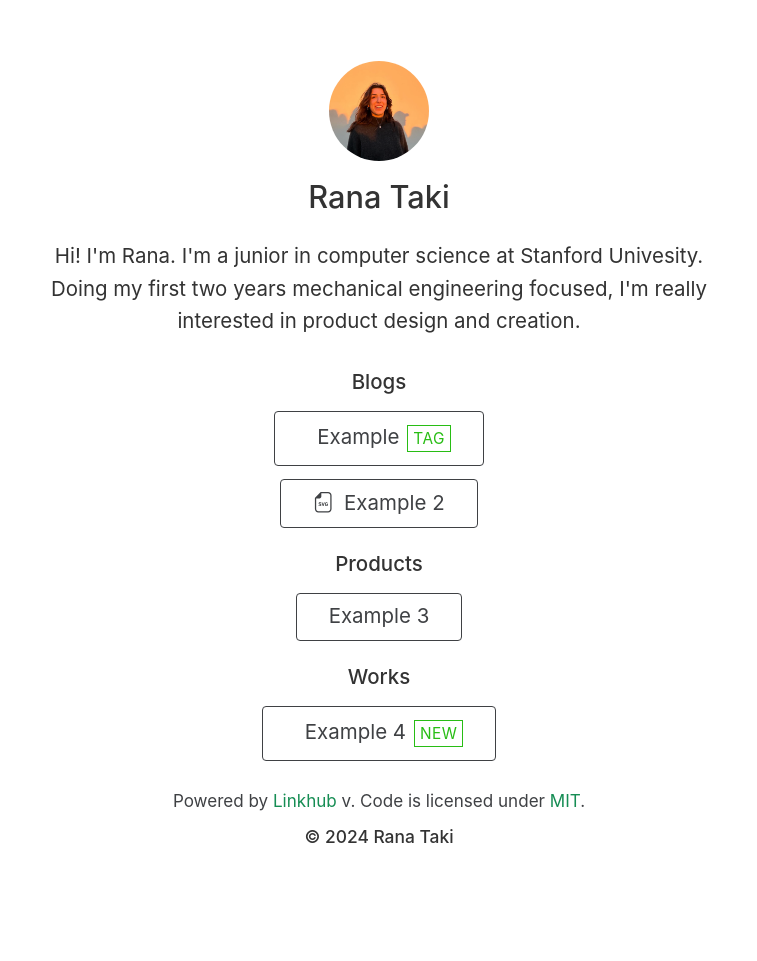
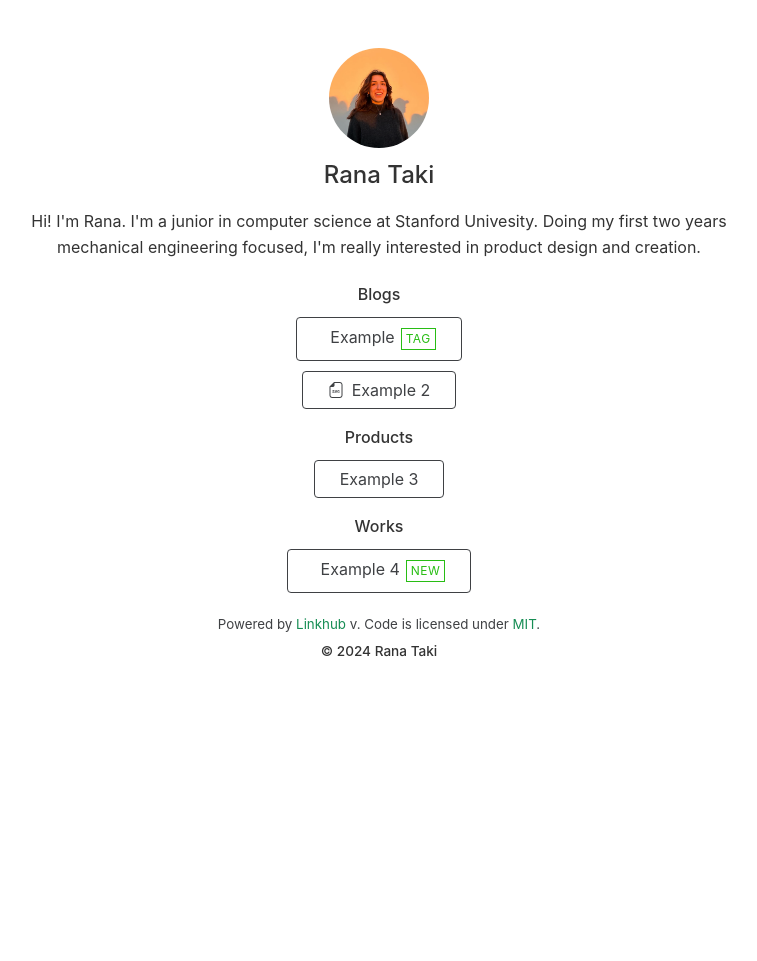
Before and after one commit to ranataki/ranataki.github.io, a Jekyll site: the page built from index.html, in a window 1280 px wide. Shown: the whole page, without its empty margins (261-1018 px from the left). Built offline with Jekyll 4.4.1, drawn with Linux system fonts in a browser that asks for light colours; nearby versions of some CDN libraries.

Commit message:
Update style.css

```diff
--- a/assets/style.css
+++ b/assets/style.css
@@ -16,7 +16,7 @@
 html {
   -webkit-box-sizing:border-box;
   box-sizing:border-box;
-  font-size:80%;
+  font-size:62.5%;
   line-height:1.15;
   -webkit-text-size-adjust:100%;
   -moz-text-size-adjust:100%;
```
